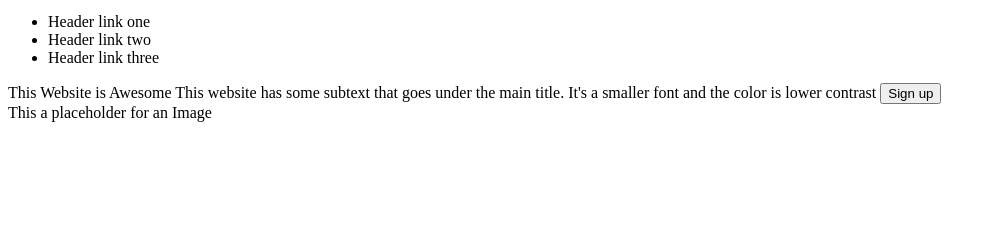
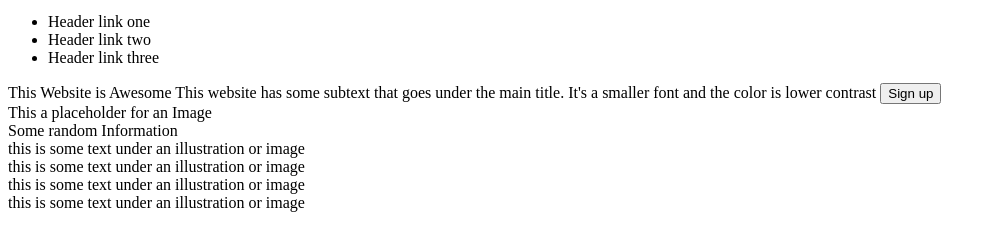
Before and after one commit to algodoncin/odin-landing-page, a plain HTML site: page index.html in a window 1280 px wide. Shown: the part 29-280 px from the top of the page, without its empty margins (0-996 px from the left). Drawn offline with Linux system fonts and the light colour scheme.

Commit message:
Info content added

```diff
--- a/index.html
+++ b/index.html
@@ -32,7 +32,31 @@
                 </div>
             </div>
             <div class="info">
+                <span>Some random Information</span>
+                <div class="info-item">
+                    <div class="ilustration">
 
+                    </div>
+                    <div>this is some text under an illustration or image</div>
+                </div>
+                <div class="info-item">
+                    <div class="ilustration">
+
+                    </div>
+                    <div>this is some text under an illustration or image</div>
+                </div>
+                <div class="info-item">
+                    <div class="ilustration">
+
+                    </div>
+                    <div>this is some text under an illustration or image</div>
+                </div>
+                <div class="info-item">
+                    <div class="ilustration">
+
+                    </div>
+                    <div>this is some text under an illustration or image</div>
+                </div>
             </div>
             <div class="quote">
 
```
